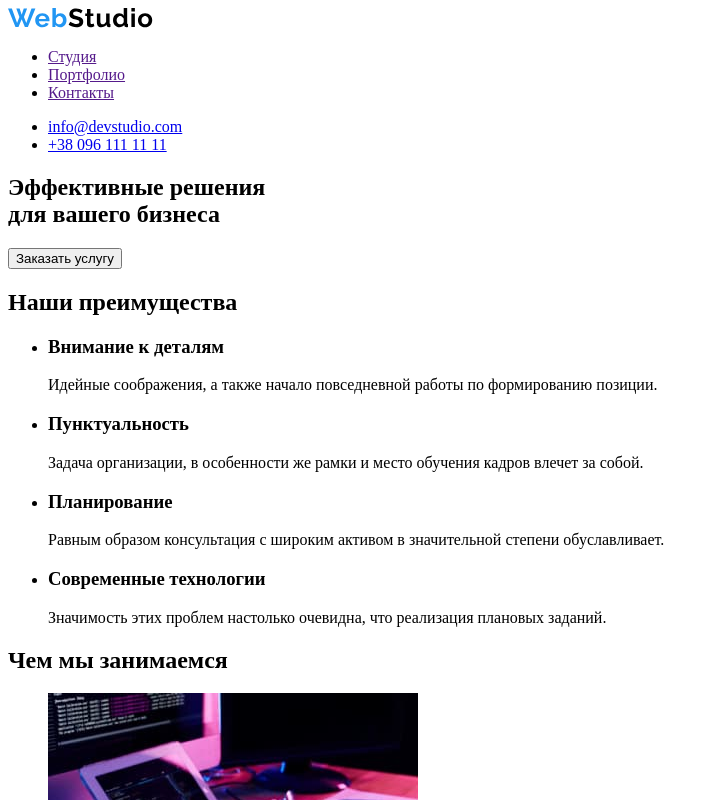
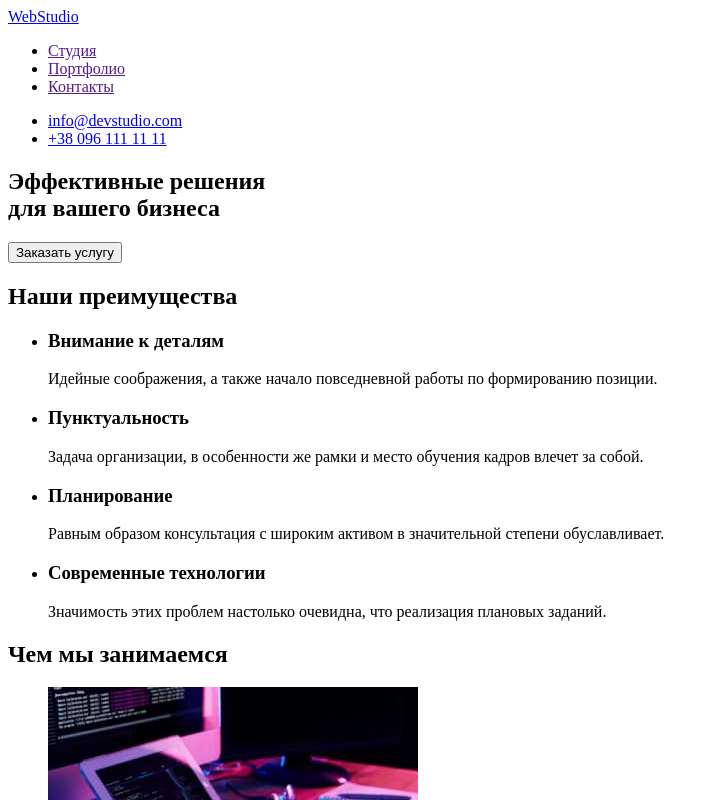
Before and after one commit to HeheTi/goit-markup-hw-01, a plain HTML site: page index.html in a window 1280 px wide. Shown: the top 800 px of the page, without its empty margins (0-719 px from the left). Drawn offline with Linux system fonts and the light colour scheme.

Commit message:
замена фото логотипа на текст

```diff
--- a/index.html
+++ b/index.html
@@ -11,7 +11,7 @@
   <header>
       <nav>
         <a href="./index.html">
-            <img src="./images/WebStudio.svg" alt="Логотип компании">
+            <span>Web</span>Studio
         </a>
         <ul>
             <li><a href="">Студия</a></li>
@@ -91,12 +91,14 @@
   </main>
   <!--Подвал сайта-->
   <footer>
-      <a href="./index.html"><img src="./images/WebStudio.svg" alt="Логотип компании"></a>
+    <a href="./index.html">
+        <span>Web</span>Studio
+    </a>
       <address>
           <p>г. Киев, пр-т Леси Украинки, 26</p>
-          <a href="mailto:info@example.com">info@example.com</a>
+          <a href="mailto:info@example.com">info@example.com</a> <br/>
           <a href="tel:+380991111111">+38 099 111 11 11</a>
-        </address>
+      </address>
   </footer>
 </body>
 </html>
```
